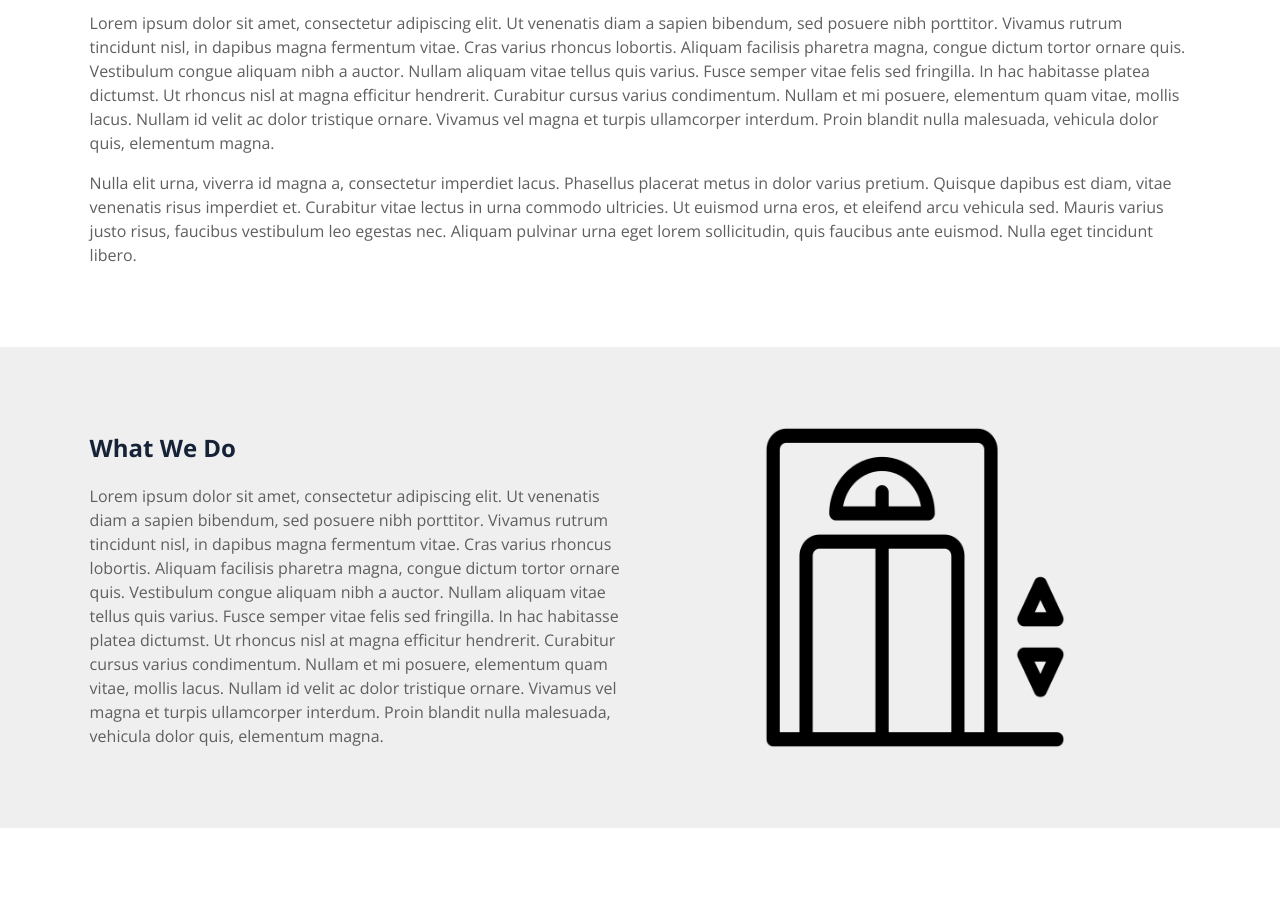
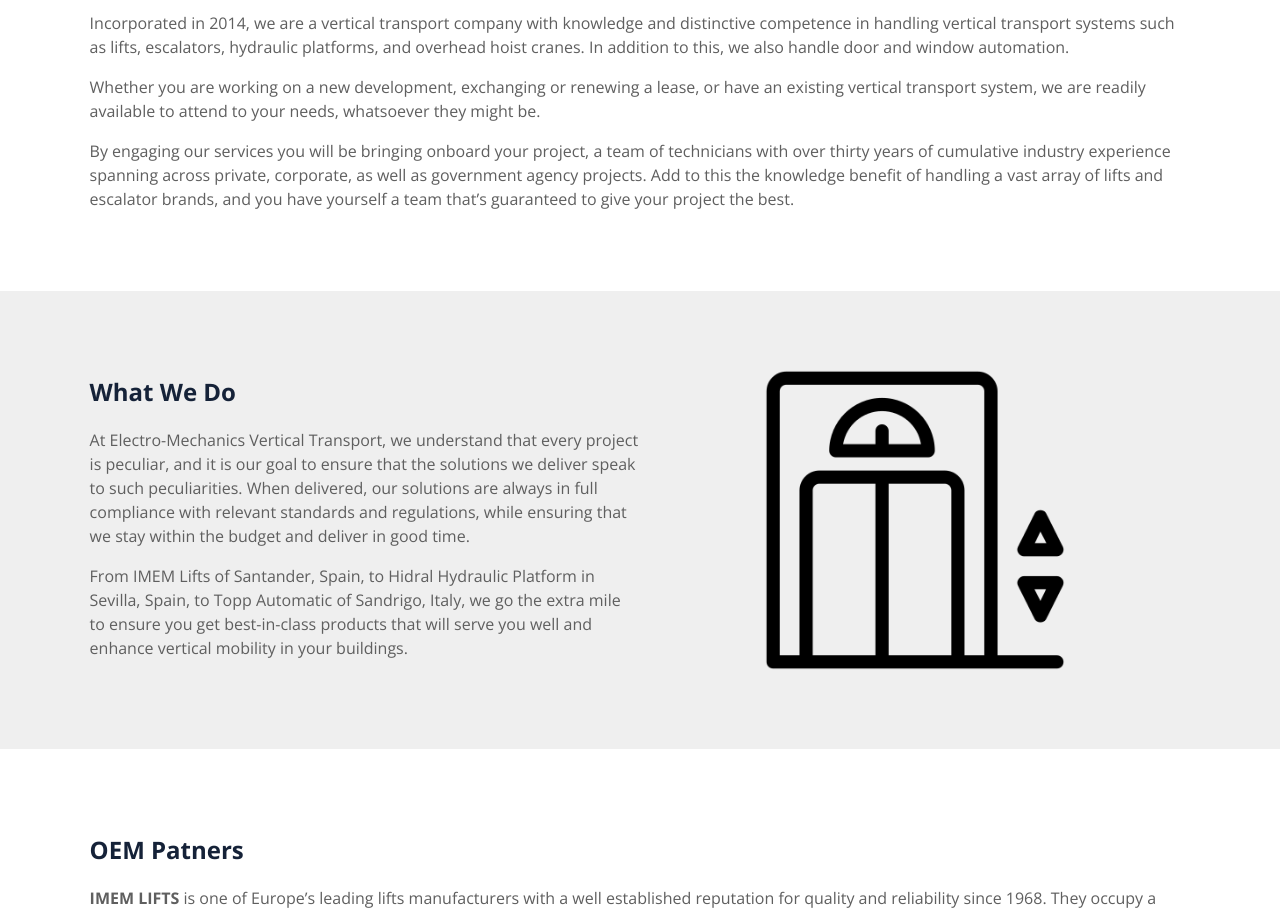
Before and after one commit to kadetXx/electromechvt, a React (Create React App) app: page /about in a window 1280 px wide. Shown: the part 440-1353 px from the top of the page. Built offline with nearby package versions, Linux system fonts and the light colour scheme.

Commit message:
added about content

```diff
--- a/src/components/hero/Hero.jsx
+++ b/src/components/hero/Hero.jsx
@@ -9,7 +9,7 @@ function Hero() {
     <div id='hero'>
       <div className="text-container">
         <h2>
-          Solving Vertical Transport <br/> Problems. Daily.
+        We are solving vertical transport <br/> problems. Daily.
         </h2>
 
         <Link to="testScroll" smooth={true} duration={800}>
--- a/src/components/layout/Layout.jsx
+++ b/src/components/layout/Layout.jsx
@@ -25,7 +25,7 @@ function Layout({ children }) {
         <Link to='/' className='logo-container'>
           <img src='/assets/img/electrologo.jpg' alt='electro mechanics vt' />
           <span className='logoText'>
-            ELECTROMECHANICS <span className='red-text'>VERTICAL</span> TRANSPORT
+          ELECTRO-MECHANICS <span className='red-text'>VERTICAL</span> TRANSPORT Ltd.
           </span>
         </Link>
 
--- a/src/pages/about/About.jsx
+++ b/src/pages/about/About.jsx
@@ -12,27 +12,26 @@ function About() {
         <h2>Who We Are</h2>
 
         <p>
-          Lorem ipsum dolor sit amet, consectetur adipiscing elit. Ut venenatis
-          diam a sapien bibendum, sed posuere nibh porttitor. Vivamus rutrum
-          tincidunt nisl, in dapibus magna fermentum vitae. Cras varius rhoncus
-          lobortis. Aliquam facilisis pharetra magna, congue dictum tortor
-          ornare quis. Vestibulum congue aliquam nibh a auctor. Nullam aliquam
-          vitae tellus quis varius. Fusce semper vitae felis sed fringilla. In
-          hac habitasse platea dictumst. Ut rhoncus nisl at magna efficitur
-          hendrerit. Curabitur cursus varius condimentum. Nullam et mi posuere,
-          elementum quam vitae, mollis lacus. Nullam id velit ac dolor tristique
-          ornare. Vivamus vel magna et turpis ullamcorper interdum. Proin
-          blandit nulla malesuada, vehicula dolor quis, elementum magna.
+          Incorporated in 2014, we are a vertical transport company with
+          knowledge and distinctive competence in handling vertical transport
+          systems such as lifts, escalators, hydraulic platforms, and overhead
+          hoist cranes. In addition to this, we also handle door and window
+          automation.
         </p>
 
         <p>
-          Nulla elit urna, viverra id magna a, consectetur imperdiet lacus.
-          Phasellus placerat metus in dolor varius pretium. Quisque dapibus est
-          diam, vitae venenatis risus imperdiet et. Curabitur vitae lectus in
-          urna commodo ultricies. Ut euismod urna eros, et eleifend arcu
-          vehicula sed. Mauris varius justo risus, faucibus vestibulum leo
-          egestas nec. Aliquam pulvinar urna eget lorem sollicitudin, quis
-          faucibus ante euismod. Nulla eget tincidunt libero.
+          Whether you are working on a new development, exchanging or renewing a
+          lease, or have an existing vertical transport system, we are readily
+          available to attend to your needs, whatsoever they might be.
+        </p>
+
+        <p>
+          By engaging our services you will be bringing onboard your project, a
+          team of technicians with over thirty years of cumulative industry
+          experience spanning across private, corporate, as well as government
+          agency projects. Add to this the knowledge benefit of handling a vast
+          array of lifts and escalator brands, and you have yourself a team
+          that’s guaranteed to give your project the best.
         </p>
       </section>
 
@@ -41,18 +40,19 @@ function About() {
           <h2>What We Do</h2>
 
           <p>
-            Lorem ipsum dolor sit amet, consectetur adipiscing elit. Ut
-            venenatis diam a sapien bibendum, sed posuere nibh porttitor.
-            Vivamus rutrum tincidunt nisl, in dapibus magna fermentum vitae.
-            Cras varius rhoncus lobortis. Aliquam facilisis pharetra magna,
-            congue dictum tortor ornare quis. Vestibulum congue aliquam nibh a
-            auctor. Nullam aliquam vitae tellus quis varius. Fusce semper vitae
-            felis sed fringilla. In hac habitasse platea dictumst. Ut rhoncus
-            nisl at magna efficitur hendrerit. Curabitur cursus varius
-            condimentum. Nullam et mi posuere, elementum quam vitae, mollis
-            lacus. Nullam id velit ac dolor tristique ornare. Vivamus vel magna
-            et turpis ullamcorper interdum. Proin blandit nulla malesuada,
-            vehicula dolor quis, elementum magna.
+            At Electro-Mechanics Vertical Transport, we understand that every
+            project is peculiar, and it is our goal to ensure that the solutions
+            we deliver speak to such peculiarities. When delivered, our
+            solutions are always in full compliance with relevant standards and
+            regulations, while ensuring that we stay within the budget and
+            deliver in good time.
+          </p>
+
+          <p>
+            From IMEM Lifts of Santander, Spain, to Hidral Hydraulic Platform in
+            Sevilla, Spain, to Topp Automatic of Sandrigo, Italy, we go the
+            extra mile to ensure you get best-in-class products that will serve
+            you well and enhance vertical mobility in your buildings.
           </p>
         </div>
 
@@ -62,20 +62,30 @@ function About() {
       </section>
 
       <section>
-        <h2>Why We Do It</h2>
+        <h2>OEM Patners</h2>
 
         <p>
-          Lorem ipsum dolor sit amet, consectetur adipiscing elit. Ut venenatis
-          diam a sapien bibendum, sed posuere nibh porttitor. Vivamus rutrum
-          tincidunt nisl, in dapibus magna fermentum vitae. Cras varius rhoncus
-          lobortis. Aliquam facilisis pharetra magna, congue dictum tortor
-          ornare quis. Vestibulum congue aliquam nibh a auctor. Nullam aliquam
-          vitae tellus quis varius. Fusce semper vitae felis sed fringilla. In
-          hac habitasse platea dictumst. Ut rhoncus nisl at magna efficitur
-          hendrerit. Curabitur cursus varius condimentum. Nullam et mi posuere,
-          elementum quam vitae, mollis lacus. Nullam id velit ac dolor tristique
-          ornare. Vivamus vel magna et turpis ullamcorper interdum. Proin
-          blandit nulla malesuada, vehicula dolor quis, elementum magna.
+          <b>IMEM LIFTS</b> is one of Europe’s leading lifts manufacturers with
+          a well established reputation for quality and reliability since 1968.
+          They occupy a particularly competitive position in the market, and are
+          one of the few fully independent lifts company on the continent, able
+          to offer an almost limitless range of lifts and components.
+        </p>
+
+        <p>
+          <b>HIDRAL</b> is a company with almost forty (40) years of experience
+          in the industry of elevation and accessibility. Since their entry into
+          the market, Hidral has gone on to become a specialist in the field of
+          Hydraulics. They have also extended their services to other sectors,
+          offering traction and VVVF solutions as well.
+        </p>
+
+        <p>
+          <b>TOPP AUTOMATION DOORS</b> offers a line of sliding pedestrian door
+          automation, designed and produced on the principle of quality,
+          reliability and design. They offer a wide range of simple, functional
+          systems for the automation of doors and windows, designed to simplify
+          our daily movement.
         </p>
       </section>
     </div>
```
